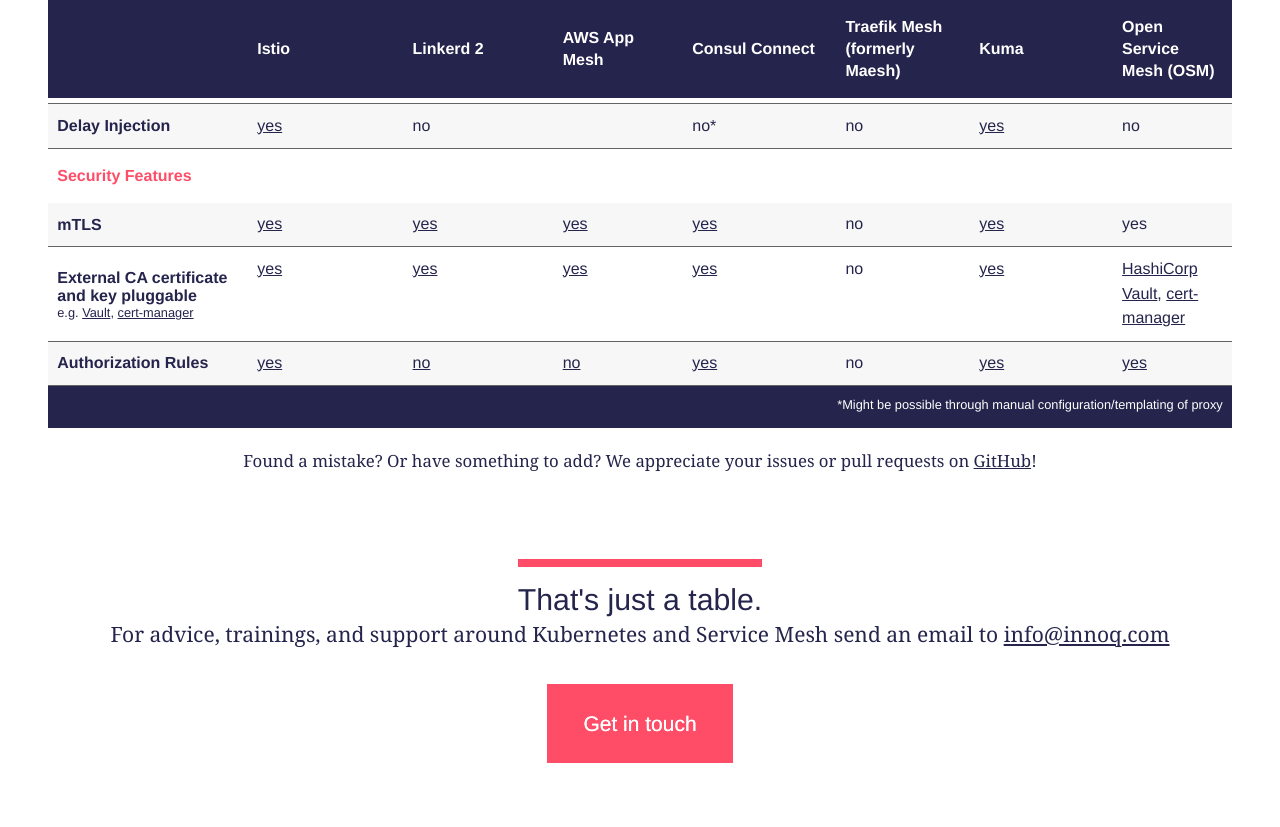
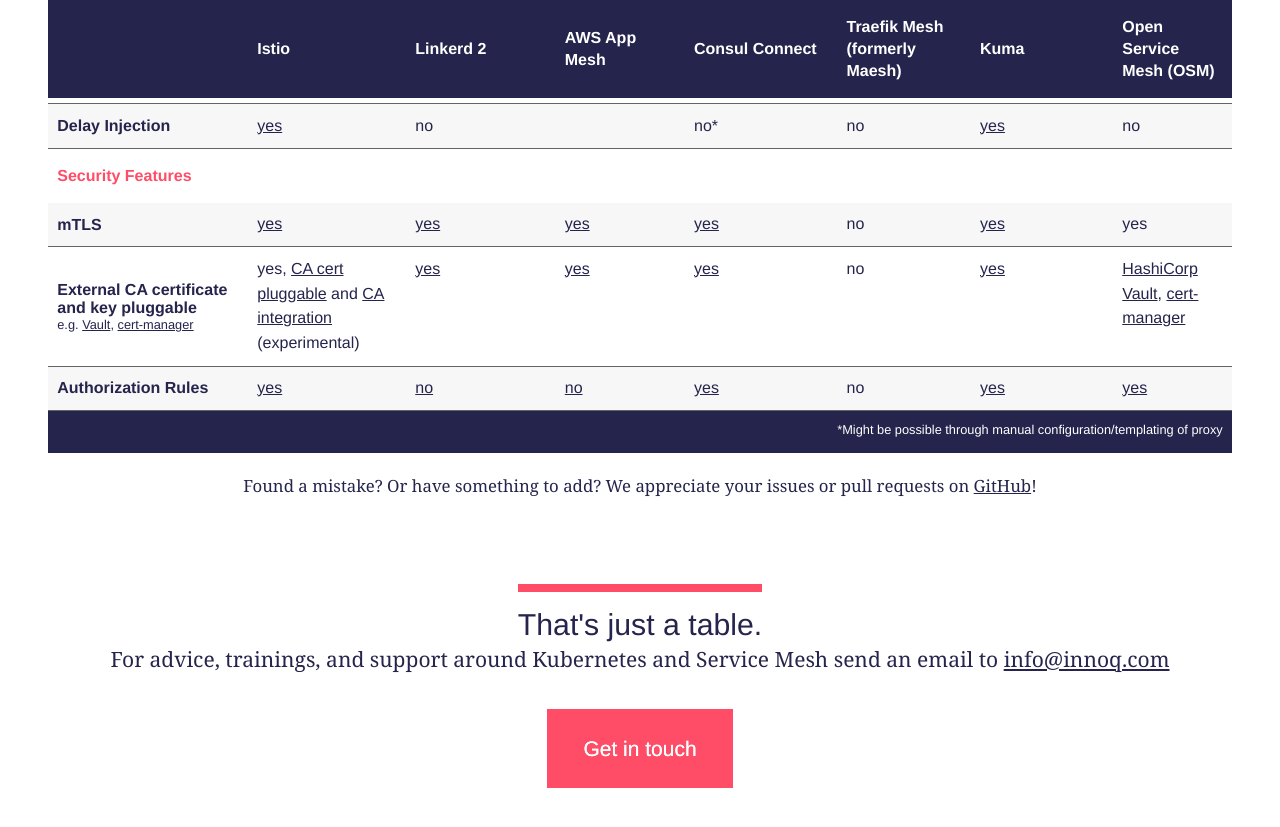
Before and after one commit to servicemesh-es/servicemesh.es, a Jekyll site: the page built from index.md, in a window 1280 px wide and 900 px high, scrolled down 8551 px. Shown: the top 827 px of the window. Built offline with Jekyll 4.4.1, drawn with Linux system fonts in a browser that asks for light colours; some web fonts are replaced.

Commit message:
Istio 1.8

```diff
--- a/_includes/comparison.html
+++ b/_includes/comparison.html
@@ -465,7 +465,7 @@
       </tr>
       <tr>
         <th scope="row">External CA certificate and key pluggable <small class="form-text">e.g. <a href="https://www.vaultproject.io" target="_blank">Vault</a>, <a href="https://cert-manager.io/docs/installation/kubernetes/" target="_blank">cert-manager</a></small></th>
-        <td><a href="https://istio.io/docs/tasks/security/citadel-config/plugin-ca-cert/" target="_blank">yes</a></td>
+        <td>yes, <a href="https://istio.io/latest/docs/tasks/security/cert-management/plugin-ca-cert/" target="_blank">CA cert pluggable</a> and <a href="https://istio.io/latest/docs/tasks/security/cert-management/custom-ca-k8s/" target="_blank">CA integration</a> (experimental)</td>
         <td><a href="https://linkerd.io/2/tasks/use_external_certs/" target="_blank">yes</a></td>
         <td><a href="https://docs.aws.amazon.com/app-mesh/latest/userguide/virtual-node-tls.html" target="_blank">yes</a></td>
         <td><a href=https://www.consul.io/docs/connect/ca/consul.html#specifying-a-custom-private-key-and-root-certificate" target="_blank">yes</a></td>
```
Also changed, not shown: other parts of _includes/comparison.html (+1 -1 lines).
